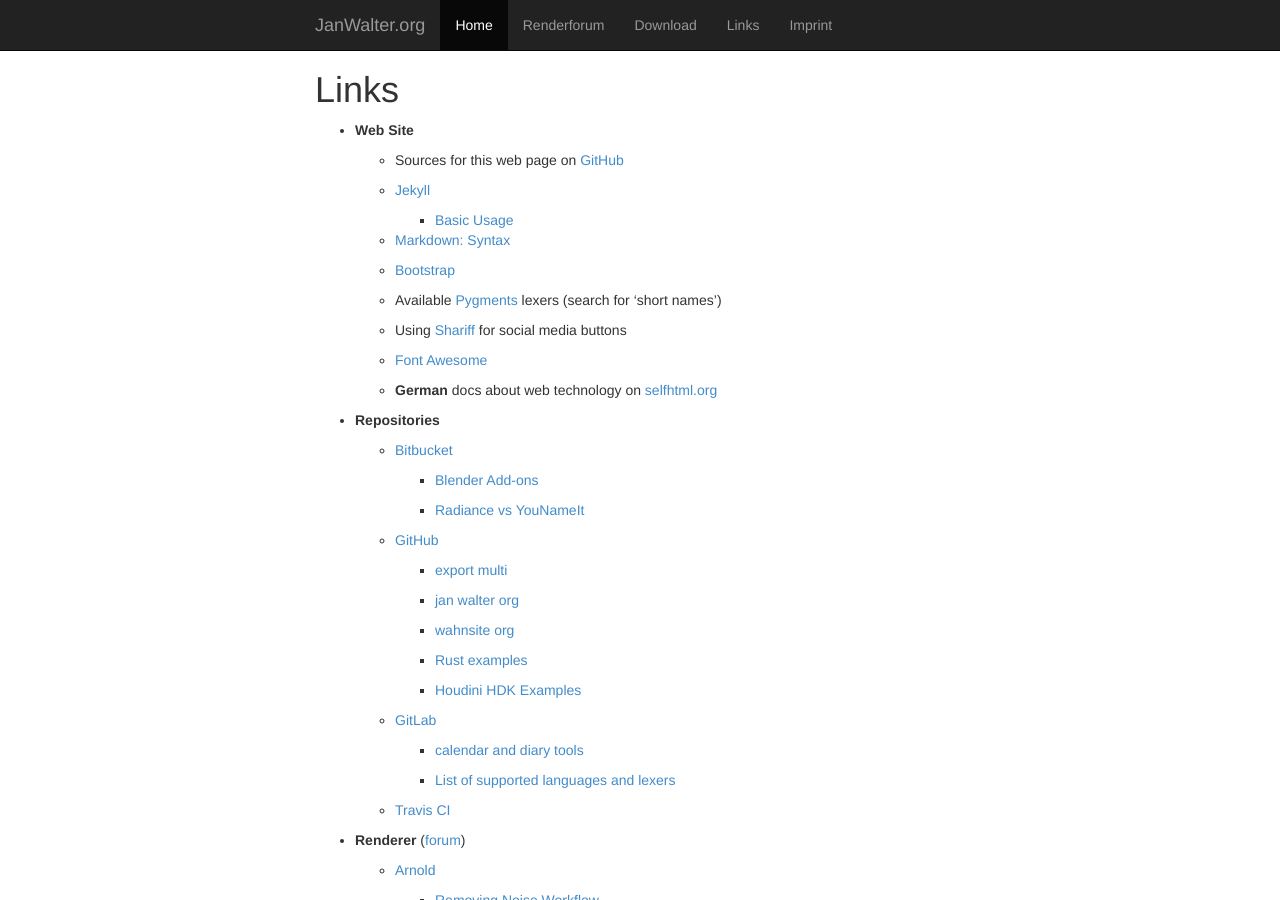
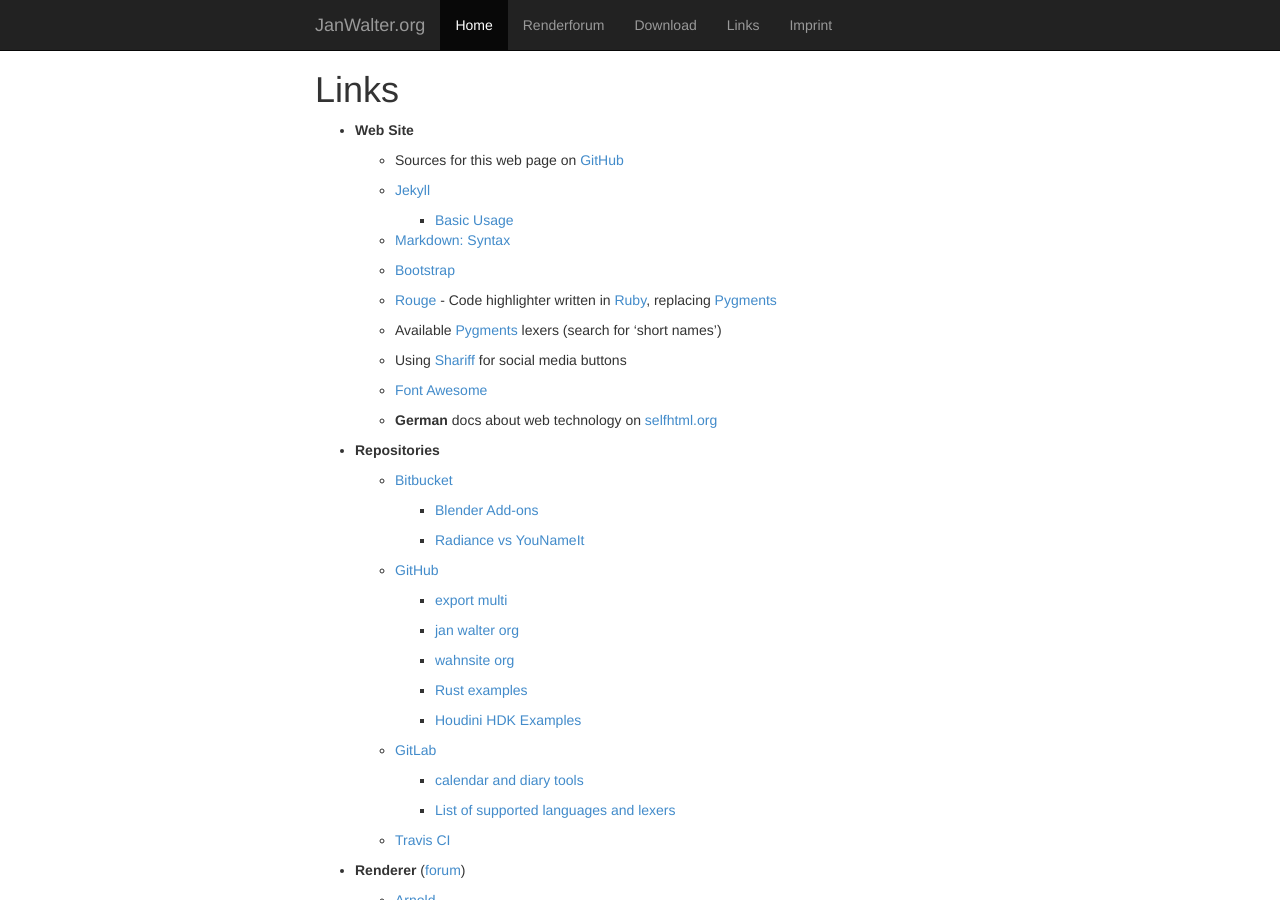
Before and after one commit to wahn/jan_walter_org, a Jekyll site: the page built from links/index.md, in a window 1280 px wide and 900 px high. Built offline with Jekyll 4.4.1, drawn with Linux system fonts in a browser that asks for light colours; Markdown is read by kramdown in place of the engine named in the settings.

Commit message:
Using Rouge instead of Pygments for highlighting.

```diff
--- a/_config.yml
+++ b/_config.yml
@@ -2,4 +2,4 @@
 markdown: redcarpet
 timezone: Europe/Berlin
 encoding: UTF-8
-highlighter: pygments
+highlighter: rouge
--- a/links/index.md
+++ b/links/index.md
@@ -17,6 +17,10 @@
     - [Markdown: Syntax](http://daringfireball.net/projects/markdown/syntax)
 
     - [Bootstrap](http://getbootstrap.com)
+
+    - [Rouge](http://rouge.jneen.net) - Code highlighter written in
+      [Ruby](https://www.ruby-lang.org/en), replacing
+      [Pygments](http://pygments.org/docs/lexers)
 
     - Available [Pygments](http://pygments.org/docs/lexers) lexers (search
   for 'short names')
```
